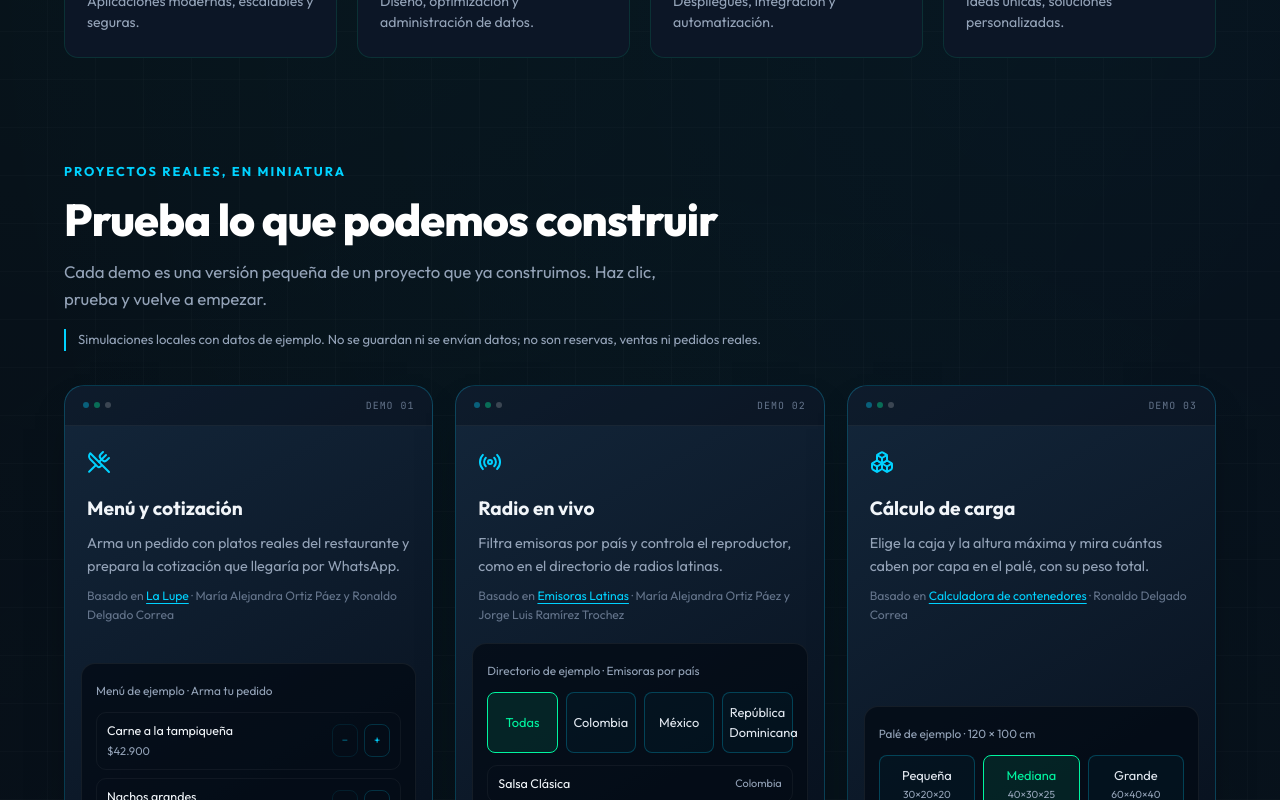
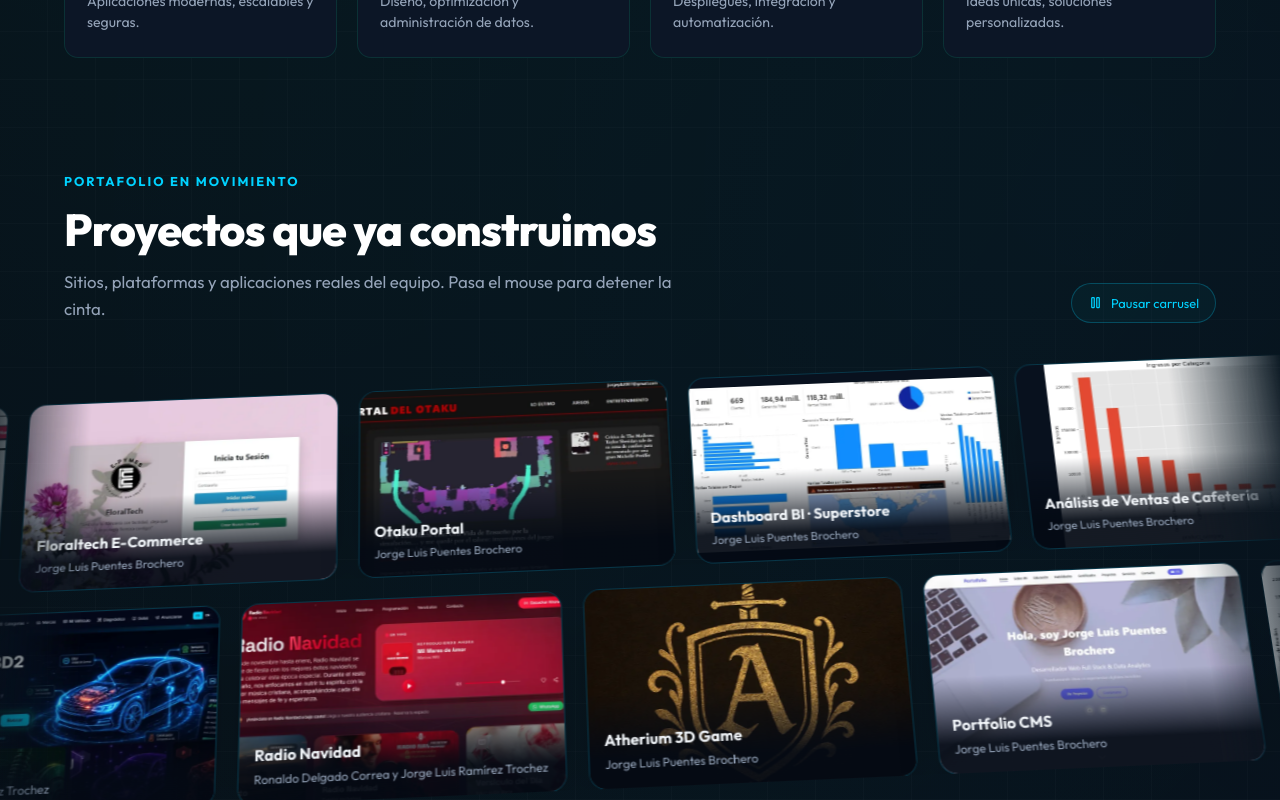
Before and after one commit to Maleja-Ortiz12/TreesSide-Developers, a Next.js app: page / in a window 1280 px wide. Shown: the part 880-1680 px from the top of the page. Built offline with nearby package versions, Linux system fonts and the light colour scheme.

Commit message:
feat(motion): add endless two-row 3D project image carousel to the home page

```diff
--- a/src/app/page.tsx
+++ b/src/app/page.tsx
@@ -1,11 +1,13 @@
 import { SitePage } from '@/components/SitePage';
 import { Hero } from '@/components/Hero';
 import { HomeDemos } from '@/components/HomeDemos';
+import { ProjectCarousel } from '@/components/motion/ProjectCarousel';
 
 export default function HomePage() {
   return (
     <SitePage offsetHeader={false}>
       <Hero />
+      <ProjectCarousel />
       <HomeDemos />
     </SitePage>
   );
--- /dev/null
+++ b/src/components/motion/ProjectCarousel.module.css
@@ -0,0 +1,19 @@
+.section { padding: 30px 0 70px; overflow: hidden; scroll-margin-top: 96px; }
+.heading { display: flex; flex-wrap: wrap; align-items: flex-end; justify-content: space-between; gap: 18px; margin-bottom: 30px; }
+.toggle { display: inline-flex; align-items: center; gap: 8px; padding: 9px 16px; border: 1px solid #00d2ff40; border-radius: 999px; background: #00d2ff0a; color: var(--primary-cyan); font: inherit; font-size: .8rem; cursor: pointer; }
+.toggle:hover, .toggle:focus-visible { border-color: var(--primary-green); color: var(--primary-green); }
+.stage { perspective: 1400px; padding: 26px 0; }
+.plane { display: grid; gap: 20px; transform: rotateX(14deg) rotateZ(-2.5deg) scale(1.06); transform-style: preserve-3d; }
+.viewport { overflow: hidden; mask-image: linear-gradient(90deg, transparent, #000 9%, #000 91%, transparent); }
+.viewport[data-reduced] { overflow-x: auto; }
+.track { display: flex; width: max-content; will-change: transform; }
+.set { display: flex; gap: 20px; padding-right: 20px; }
+.item { position: relative; display: block; width: 300px; aspect-ratio: 16 / 10; flex-shrink: 0; border: 1px solid #00d2ff30; border-radius: 16px; overflow: hidden; background: #08111e; box-shadow: 0 20px 40px -24px #000e; transition: transform 350ms cubic-bezier(.16, 1, .3, 1), border-color 300ms ease, box-shadow 300ms ease; }
+.item:hover, .item:focus-visible { transform: translateY(-8px) scale(1.06); border-color: var(--primary-green); box-shadow: 0 26px 50px -22px #00f5a055; z-index: 1; }
+.image { transition: transform 600ms ease; }
+.item:hover .image { transform: scale(1.08); }
+.caption { position: absolute; inset: auto 0 0; display: grid; gap: 2px; padding: 34px 14px 12px; background: linear-gradient(transparent, #040a14ee 70%); }
+.caption strong { color: var(--text-main); font-size: .9rem; }
+.caption small { color: var(--text-muted); font-size: .7rem; }
+@media (max-width: 700px) { .item { width: 230px; } .plane { transform: rotateX(10deg) rotateZ(-2deg); } }
+@media (prefers-reduced-motion: reduce) { .plane { transform: none; } .item, .image { transition: none; } }
--- /dev/null
+++ b/src/components/motion/ProjectCarousel.tsx
@@ -0,0 +1,84 @@
+'use client';
+
+import { useEffect, useRef, useState } from 'react';
+import Image from 'next/image';
+import Link from 'next/link';
+import { motion, useAnimationFrame, useMotionValue, useReducedMotion, useSpring } from 'motion/react';
+import { Pause, Play } from 'lucide-react';
+import { FEATURED_PROJECTS, type Project } from '@/data/content';
+import styles from './ProjectCarousel.module.css';
+
+const PLACEHOLDER = '/images/treesside-logo.jpg';
+const SPEED = 42; // px per second
+
+/** Keeps the strip offset inside (-width, 0] so the duplicated half loops without a visible jump. */
+export function wrapOffset(x: number, width: number) {
+  if (width <= 0) return 0;
+  return (((x % width) - width) % width) || 0;
+}
+
+function Item({ project, copy }: { project: Project; copy?: boolean }) {
+  return (
+    <Link href="/proyectos" className={styles.item} data-carousel-item="" tabIndex={copy ? -1 : undefined}>
+      <Image src={project.image} alt={copy ? '' : project.title} fill sizes="300px" className={styles.image}
+        style={{ objectFit: project.imageFit ?? 'cover' }} />
+      <span className={styles.caption}><strong>{project.title}</strong><small>{project.owner}</small></span>
+    </Link>
+  );
+}
+
+function Row({ projects, direction, paused }: { projects: Project[]; direction: 1 | -1; paused: boolean }) {
+  const track = useRef<HTMLDivElement>(null);
+  const x = useMotionValue(0);
+  const reduce = useReducedMotion();
+  // Eases the strip to a stop and back instead of freezing it abruptly.
+  const speed = useSpring(1, { stiffness: 70, damping: 18 });
+  useEffect(() => { speed.set(paused || reduce ? 0 : 1); }, [paused, reduce, speed]);
+  useAnimationFrame((_, delta) => {
+    const half = (track.current?.scrollWidth ?? 0) / 2;
+    const step = (SPEED * delta / 1000) * speed.get();
+    if (step) x.set(wrapOffset(x.get() - direction * step, half));
+  });
+  return (
+    <div className={styles.viewport} data-reduced={reduce || undefined}>
+      <motion.div ref={track} className={styles.track} style={{ x }}>
+        <div className={styles.set}>{projects.map(project => <Item key={project.id} project={project} />)}</div>
+        <div className={styles.set} aria-hidden="true" data-carousel-copy="">
+          {projects.map(project => <Item key={project.id} project={project} copy />)}
+        </div>
+      </motion.div>
+    </div>
+  );
+}
+
+export function ProjectCarousel() {
+  const [paused, setPaused] = useState(false);
+  const [hovered, setHovered] = useState(false);
+  const [focused, setFocused] = useState(false);
+  const projects = FEATURED_PROJECTS.filter(project => !project.experience && project.image !== PLACEHOLDER);
+  const rows = [projects.filter((_, index) => index % 2 === 0), projects.filter((_, index) => index % 2 === 1)];
+  const stopped = paused || hovered || focused;
+  return (
+    <section id="carrusel" className={styles.section} aria-labelledby="carrusel-title">
+      <div className={`container ${styles.heading}`}>
+        <div>
+          <span className="kicker">PORTAFOLIO EN MOVIMIENTO</span>
+          <h2 id="carrusel-title" className="section-title">Proyectos que ya construimos</h2>
+          <p className="section-subtitle">Sitios, plataformas y aplicaciones reales del equipo. Pasa el mouse para detener la cinta.</p>
+        </div>
+        <button type="button" className={styles.toggle} aria-pressed={paused} onClick={() => setPaused(value => !value)}>
+          {paused ? <Play size={15} aria-hidden="true" /> : <Pause size={15} aria-hidden="true" />}
+          {paused ? 'Reanudar carrusel' : 'Pausar carrusel'}
+        </button>
+      </div>
+      <div className={styles.stage}
+        onPointerEnter={() => setHovered(true)} onPointerLeave={() => setHovered(false)}
+        onFocus={() => setFocused(true)} onBlur={() => setFocused(false)}>
+        <div className={styles.plane}>
+          <Row projects={rows[0]} direction={1} paused={stopped} />
+          <Row projects={rows[1]} direction={-1} paused={stopped} />
+        </div>
+      </div>
+    </section>
+  );
+}
```
Also changed, not shown: 1 other file (tests, documents, lock files or other folders).
